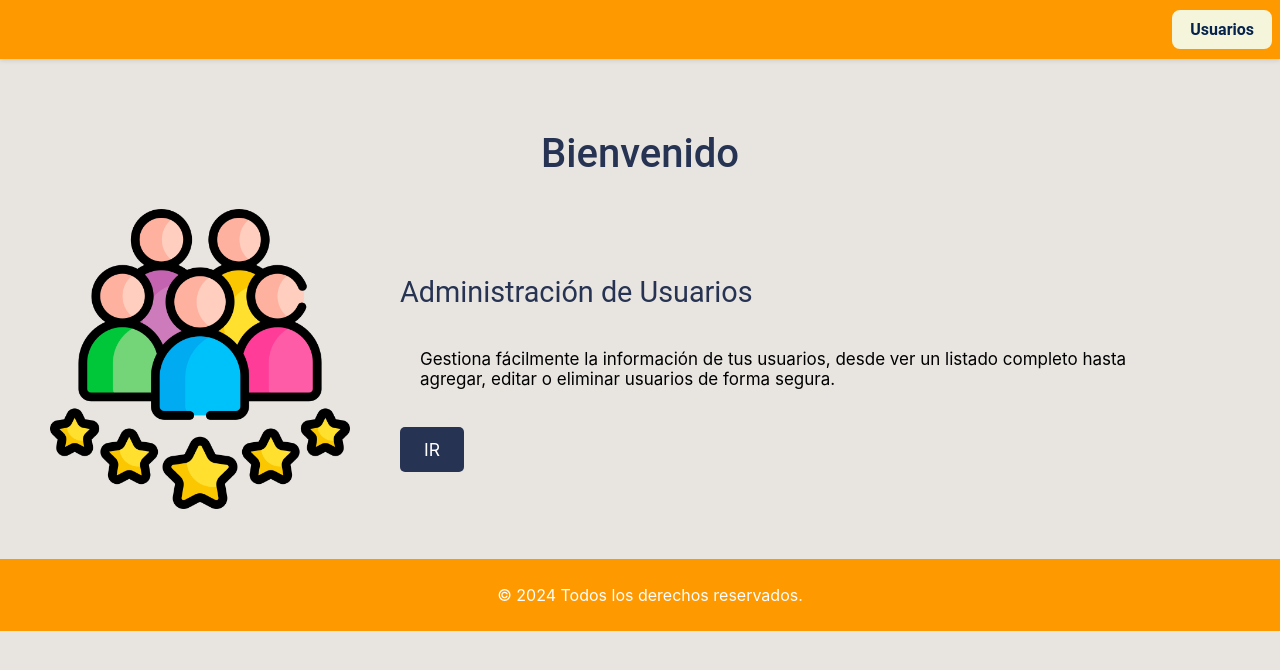
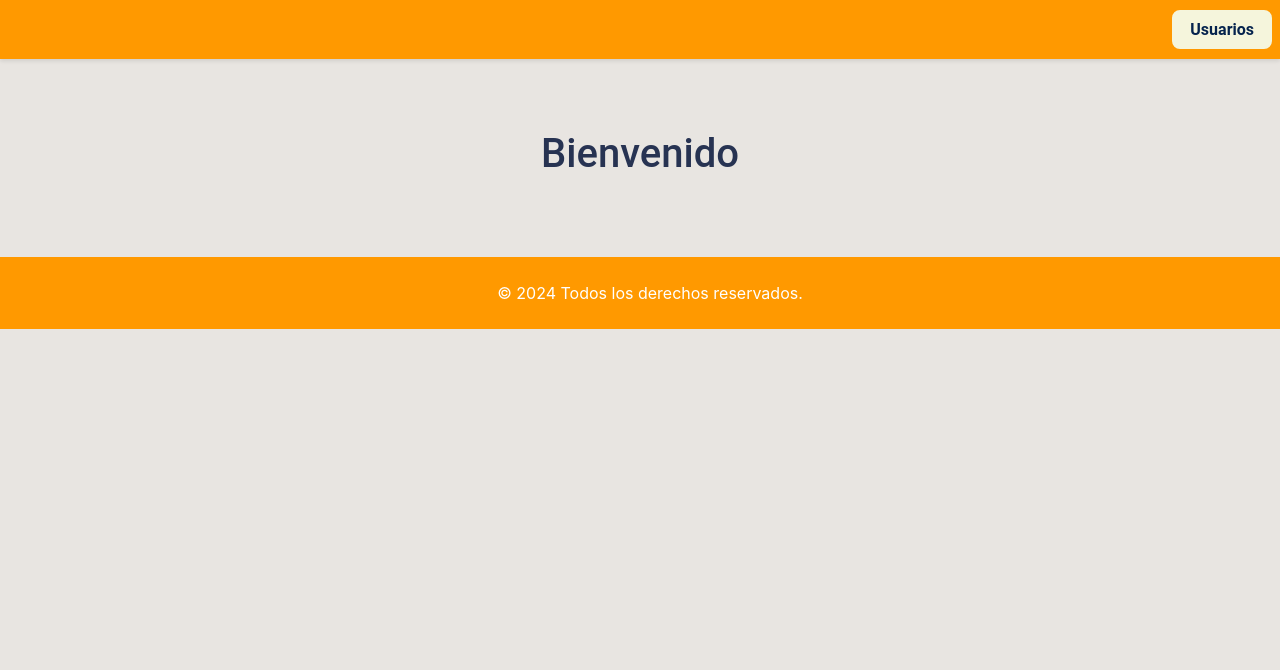
Before and after one commit to TamaraChavez/FrontGaltaTarea2, a React (Create React App) app: page /Principal in a window 1280 px wide. Shown: the top 670 px of the page. Built offline with nearby package versions, Linux system fonts and the light colour scheme.

Commit message:
cambio de principal

```diff
--- a/src/screens/Principal.jsx
+++ b/src/screens/Principal.jsx
@@ -16,17 +16,7 @@ const Principal = () => {
       <ContenedorTitulo>
         <TituloPrincipal>Bienvenido </TituloPrincipal>
       </ContenedorTitulo>
-      <Seccion>
-        <ImgPrincipal src={clientes} alt="" />
-        <TextoSeccion>
-          <TituloSecundario>Administración de Usuarios</TituloSecundario>
-          <DescripcionSeccion>
-            Gestiona fácilmente la información de tus usuarios, desde ver un listado completo hasta agregar, editar o eliminar usuarios de forma segura.
-          </DescripcionSeccion>
-          <br />
-          <BotonNavegar as={Link} to="/Usuarios">IR</BotonNavegar>
-        </TextoSeccion>
-      </Seccion>
+
 
 
     </ContenedorPrincipal>
```
